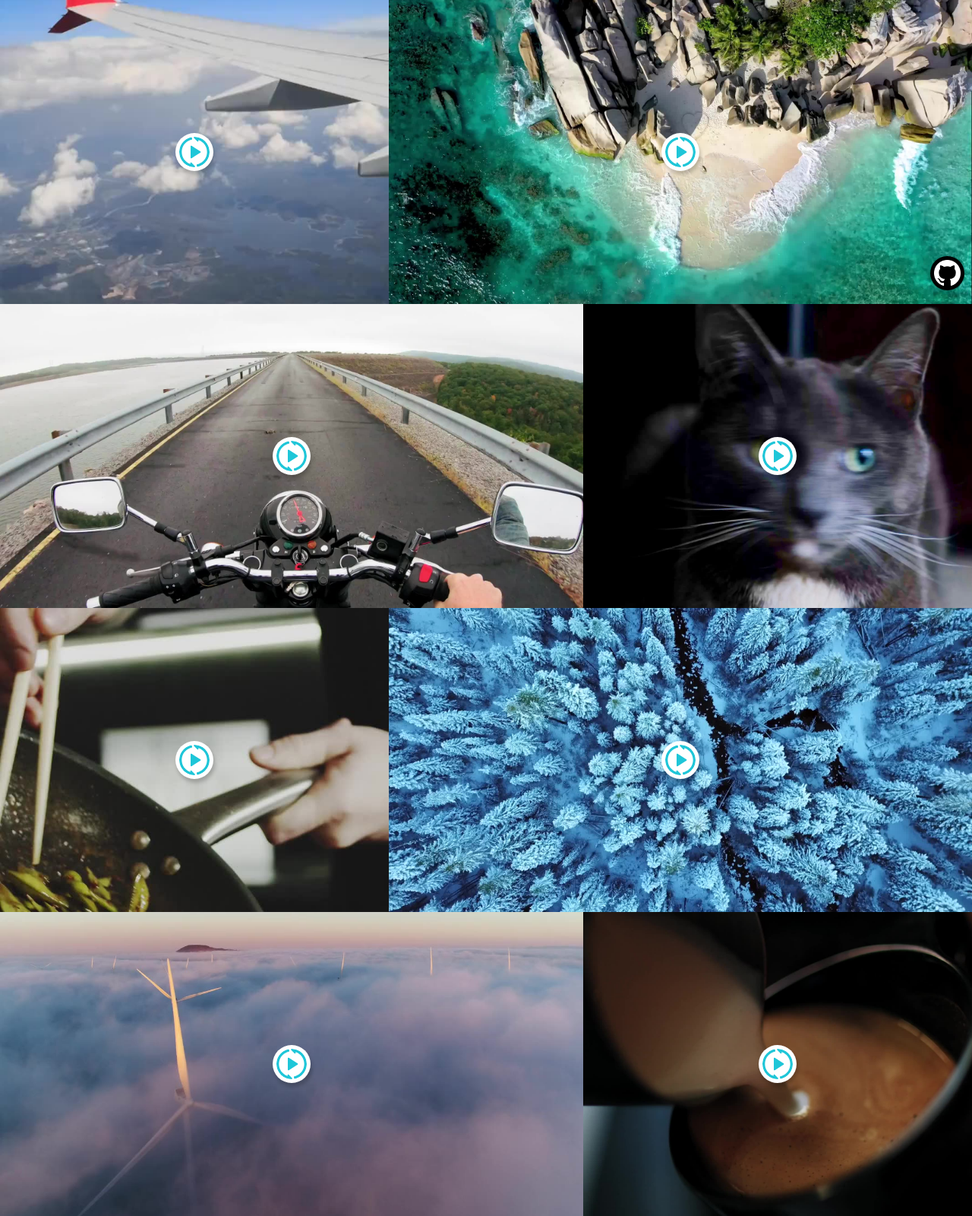
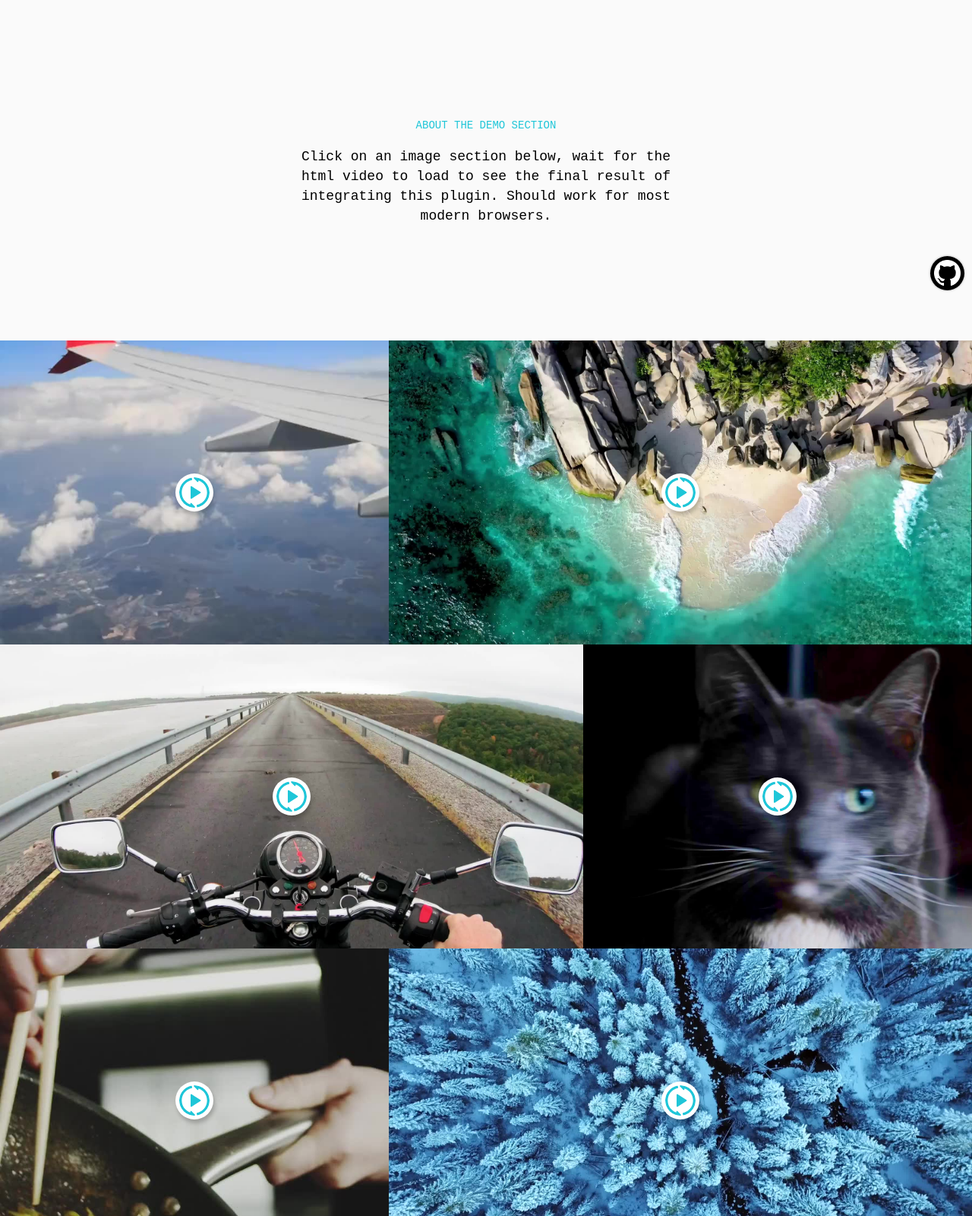
Before and after one commit to sricharankrishnan/awesome-jquery-html5-background-video-plugin, a Jekyll site: the page built from views/index.html, in a window 1280 px wide. Shown: the part 508-2108 px from the top of the page at 76% size. Built offline with Jekyll 4.4.1, drawn with Linux system fonts in a browser that asks for light colours; some of the changed text lies outside the part shown; grey boxes are pictures that could not be loaded.

Commit message:
file updates - plugin information text

```diff
--- a/assets/css/home-page.scss
+++ b/assets/css/home-page.scss
@@ -77,6 +77,38 @@ then uncommnent this and the details in ./_sass/font-file.scss
     height: 100%;
     background: rgba(0, 0, 0, 0.25);
     z-index: 0;
+  }
+  .infoTextSection {
+    background: #fafafa;
+    .posContainer {
+      padding: 15px;
+      position: absolute;
+      top: 50%;
+      left: 50%;
+      transform: translate(-50%, -50%);
+      -webkit-transform: translate(-50%, -50%);
+      width: 100%;
+      max-width: 550px;
+      p {
+        font-weight: 500;
+        font-size: 1.8rem;
+        line-height: 26px;
+        margin-bottom: 0;
+        .smallText {
+          color: $skyblue;
+          font-size: 1.4rem;
+          font-weight: 400;
+          margin-bottom: 15px;
+          display: block;
+          text-transform: uppercase;
+        }
+      }
+    }
+  }
+  .infoTextSection:before {
+    content: "";
+    padding-top: 100%;
+    display: block;
   }
   .demoSection {
     .customRow {
@@ -210,6 +242,9 @@ then uncommnent this and the details in ./_sass/font-file.scss
       display: block;
       padding-top: 60%;
     }
+    .infoTextSection:before {
+      padding-top: 55%;
+    }
 		.demoSection {
 			.customRow {
 				.segment {
@@ -259,6 +294,9 @@ then uncommnent this and the details in ./_sass/font-file.scss
 				}
 			}
 		}
+    .infoTextSection:before {
+      padding-top: 40%;
+    }
 		.linksSection:before {
 			padding-top: 40%;
 		}
@@ -280,6 +318,9 @@ then uncommnent this and the details in ./_sass/font-file.scss
       display: block;
       padding-top: 35%;
     }
+    .infoTextSection:before {
+      padding-top: 35%;
+    }
 		.demoSection {
 			.customRow {
 				.segment {
--- a/views/index.html
+++ b/views/index.html
@@ -28,6 +28,18 @@ jsfile: "main.js"
   </div>
 </div>
 <!--jumbotron section ends here-->
+
+<!--info text starts here-->
+<div class="infoTextSection positionRelative">
+  <div class="posContainer text-center">
+    <p>
+      <span class="smallText">About The Demo Section</span>
+      Click on an image section below, wait for the html video to load to see the final result of integrating this plugin.
+      Should work for most modern browsers.
+    </p>
+  </div>
+</div>
+<!--info text ends here-->
 
 <!--demo section starts here-->
 <div class="demoSection positionRelative" id="demoSection" data-hasloaded="false">
@@ -94,6 +106,18 @@ jsfile: "main.js"
 </div>
 <!--demo section ends here-->
 
+<!--info text starts here-->
+<div class="infoTextSection positionRelative">
+  <div class="posContainer text-center">
+    <p>
+      <span class="smallText">So How Does This All Work?</span>
+      Once this jquery plugin is installed ad initialized, it helps to dynamically build and insert html elements into
+      a specified parent element, thereby, rendering the html video in that space.
+    </p>
+  </div>
+</div>
+<!--info text ends here-->
+
 <!--project links starts here-->
 <div class="linksSection positionRelative" id="linksSection"
   data-mp4="{{ videopath }}assets/videos/frog-video-bg.mp4"
```
